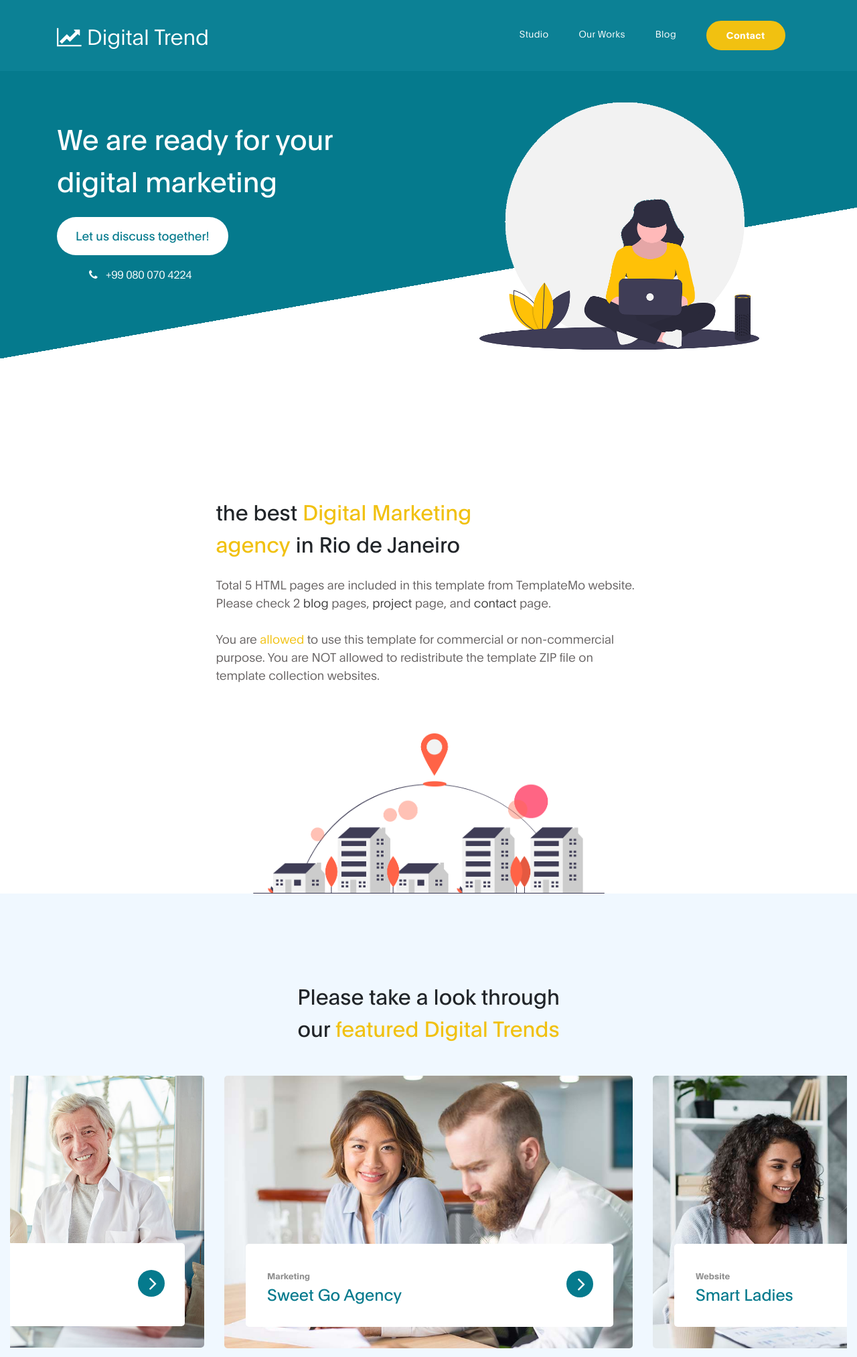
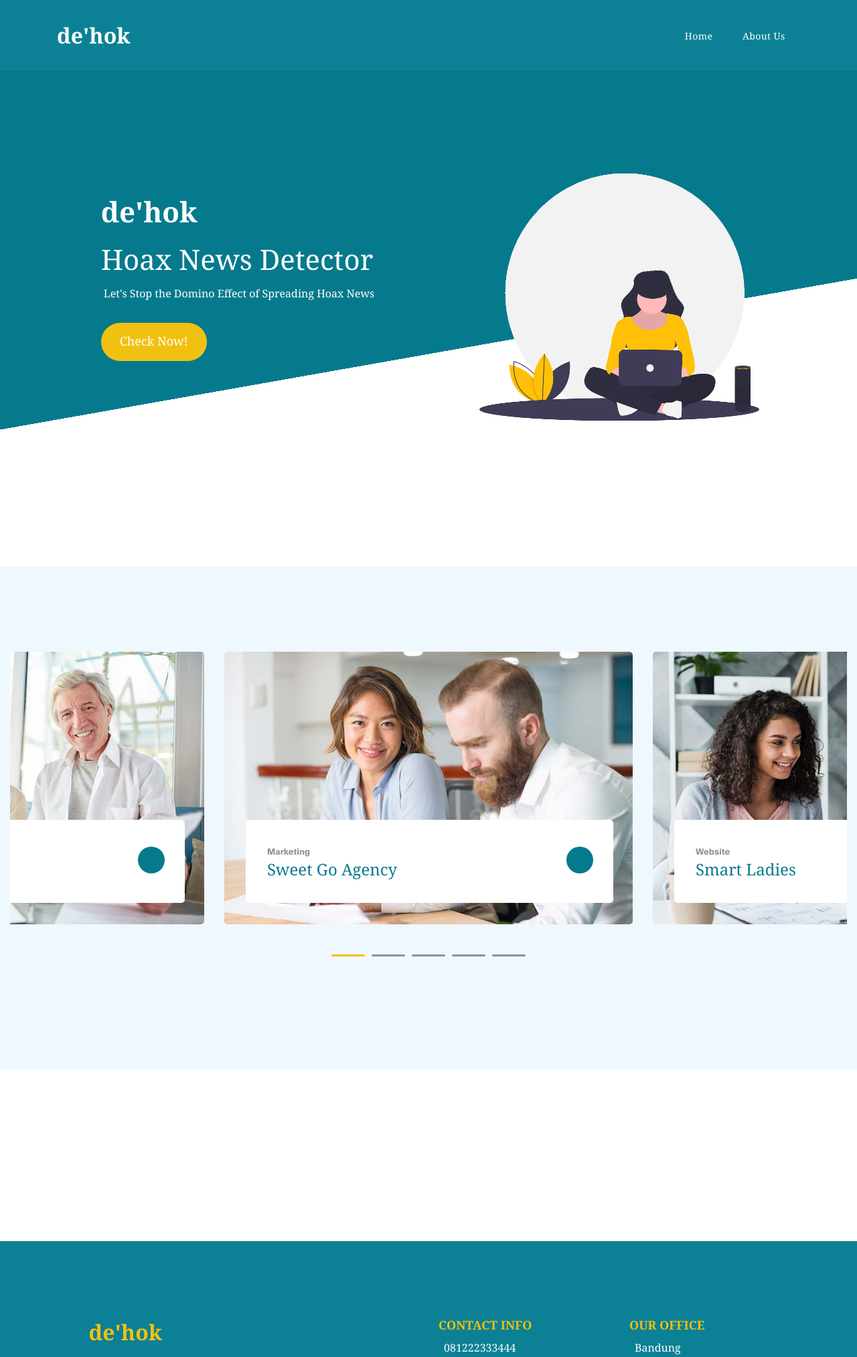
Before and after one commit to Proyek-2-Pengolahan-Data-Saintifik/de-hok, a Flask app: page / in a window 1280 px wide. Shown: the top 2026 px of the page at 67% size. Run offline with Flask 2, Linux system fonts and the light colour scheme; some libraries are stand-ins or nearby versions.

Commit message:
Modif Home Page

```diff
--- a/app.py
+++ b/app.py
@@ -1,4 +1,4 @@
-from flask import Flask, request, url_for, redirect, render_template
+from flask import Flask, render_template, request, url_for, redirect, render_template
 
 application = Flask(__name__)
 
@@ -6,29 +6,12 @@ application = Flask(__name__)
 def index():
     return render_template('index.html')
 
-@application.route('/blog', methods=['GET', 'POST'])
-def blog():
-    if request.method == 'POST' :
-        return redirect(url_for('index'))
-    return render_template('blog.html')
-
 @application.route('/contact', methods=['GET', 'POST'])
 def contact():
     if request.method == 'POST' :
         return redirect(url_for('index'))
+
     return render_template('contact.html')
-
-@application.route('/blog-detail', methods=['GET', 'POST'])
-def blog_detail():
-    if request.method == 'POST' :
-        return redirect(url_for('index'))
-    return render_template('blog-detail.html')
-
-@application.route('/project-detail', methods=['GET', 'POST'])
-def project_detail():
-    if request.method == 'POST' :
-        return redirect(url_for('index'))
-    return render_template('project-detail.html')
 
 if __name__ == '__main__':
     application.run(debug=True)
--- a/static/css/templatemo-digital-trend.css
+++ b/static/css/templatemo-digital-trend.css
@@ -43,9 +43,9 @@ https://templatemo.com/tm-538-digital-trend
     --link-color:           #404040;
     --p-color:              #666262;
 
-    --base-font-family:     'Plain-Light', sans-serif;
-    --title-font-family:    'Plain-Regular', sans-serif;
-    --font-bold-family:     'Plain-Bold', sans-serif;
+    --base-font-family:     Georgia;
+    --title-font-family:    Georgia;
+    --font-bold-family:     Georgia;
     --font-weight-bold:     bold;
 
     --h1-font-size:         42px;
@@ -100,11 +100,10 @@ https://templatemo.com/tm-538-digital-trend
 
   p {
     color: var(--p-color);
-    font-size: var(--p-font-size);
+    font-size: medium;
     line-height: 1.5em;
   }
 
-  b,
   strong {
     letter-spacing: 0;
     color: var(--secondary-color);
@@ -152,16 +151,16 @@ https://templatemo.com/tm-538-digital-trend
   }
 
   .custom-btn.btn-bg {
-    background: var(--white-color);
-    color: var(--primary-color);
+    background: var(--secondary-color);
+    color: var(--white-color);
     border-color: transparent;
 	transition: all .3s ease;
   }
 
   .custom-btn:hover,
   .custom-btn:focus {
-    background: var(--dark-color);
-    color: var(--white-color);
+    background: var(--white-color);
+    color: var(--primary-color);
     border-color: transparent;
   }
 
@@ -232,6 +231,7 @@ https://templatemo.com/tm-538-digital-trend
   .navbar-brand {
     color: var(--white-color);
     font-size: var(--h2-font-size);
+    font-family: Georgia;
   }
 
   .nav-link {
@@ -565,7 +565,7 @@ https://templatemo.com/tm-538-digital-trend
   -----------------------------------------*/
 
   .site-footer {
-    background: var(--dark-color);
+    background: var(--menu-bg);
     padding: 7em 0 6em 0;
   }
 
@@ -578,10 +578,11 @@ https://templatemo.com/tm-538-digital-trend
     color: var(--secondary-color);
   }
 
-  .footer-link li {
+  .footer-link li{
     display: inline-block;
     list-style: none;
-    margin: 0 10px;
+    margin-left: 10px;
+    margin-top: 30px;
   }
 
   .copyright-text,
@@ -591,7 +592,7 @@ https://templatemo.com/tm-538-digital-trend
   }
 
   .copyright-text {
-    margin-top: 5.3em;
+    margin-top: 125px;
   }
 
 
@@ -648,6 +649,7 @@ https://templatemo.com/tm-538-digital-trend
 
     .hero-text {
       bottom: 2em;
+      font-family: Georgia;
     }
 
     .navbar {
@@ -657,6 +659,7 @@ https://templatemo.com/tm-538-digital-trend
     .navbar-collapse {
       text-align: center;
       padding: 2.5em 0;
+      font-family: Georgia;
     }
 
     .nav-link {
@@ -665,6 +668,7 @@ https://templatemo.com/tm-538-digital-trend
 
     .navbar-expand-lg .navbar-nav .nav-link.contact {
       margin: 1em 0;
+      font-family: Georgia;
     }
 
     .copyright-text,
@@ -705,7 +709,7 @@ https://templatemo.com/tm-538-digital-trend
       margin: 2.5em 0 1em 0;
     }
 
-    .footer-link li {
-      margin-left: 0;
+    .footer-link.li.a:hover{
+      color: var(--secondary-color)
     }
   }
--- a/templates/index.html
+++ b/templates/index.html
@@ -2,7 +2,7 @@
 <html lang="en">
 <head>
 
-     <title>Digital Trend HTML Template</title>
+     <title>de'hok | Hoax News Detector</title>
 
      <meta charset="UTF-8">
      <meta http-equiv="X-UA-Compatible" content="IE=Edge">
@@ -12,7 +12,7 @@
      <meta name="viewport" content="width=device-width, initial-scale=1, maximum-scale=1">
 
      <link rel="stylesheet" href="{{ url_for('static', filename='css/bootstrap.min.css') }}">
-     <link rel="stylesheet" href="{{ url_for('static', filename='css/font-awesome.min.css') }}">
+     <link rel="stylesheet" href="{{ url_for('static', filename='css/fontawesome.min.css') }}">
      <link rel="stylesheet" href="{{ url_for('static', filename='css/aos.css') }}">
      <link rel="stylesheet" href="{{ url_for('static', filename='css/owl.carousel.min.css') }}">
      <link rel="stylesheet" href="{{ url_for('static', filename='css/owl.theme.default.min.css') }}">
@@ -24,11 +24,11 @@
 <body>
 
      <!-- MENU BAR -->
-    <nav class="navbar navbar-expand-lg position-absolute">
+    <nav class="navbar navbar-expand-lg">
         <div class="container">
-          <a class="navbar-brand" href="{{ url_for('index') }}">
+            <a class="navbar-brand" href="{{ url_for('index') }}">
               <i class="fa fa-line-chart"></i>
-              Digital Trend
+              <b>de'hok</b>
             </a>
 
             <button class="navbar-toggler" type="button" data-toggle="collapse" data-target="#navbarNav" aria-controls="navbarNav" aria-expanded="false"
@@ -39,16 +39,10 @@
             <div class="collapse navbar-collapse" id="navbarNav">
                 <ul class="navbar-nav ml-auto">
                     <li class="nav-item">
-                        <a href="{{ url_for('index') }}" class="nav-link">Studio</a>
+                        <a href="{{ url_for('index') }}" class="nav-link smoothScroll">Home</a>
                     </li>
                     <li class="nav-item">
-                        <a href="{{ url_for('index') }}" class="nav-link">Our Works</a>
-                    </li>
-                    <li class="nav-item">
-                        <a href="{{ url_for('blog') }}" class="nav-link">Blog</a>
-                    </li>
-                    <li class="nav-item">
-                        <a href="{{ url_for('contact') }}" class="nav-link active contact">Contact</a>
+                         <a href="{{ url_for('contact') }}" class="nav-link">About Us</a>
                     </li>
                 </ul>
             </div>
@@ -63,12 +57,10 @@
 
                         <div class="col-lg-6 col-md-10 col-12 d-flex flex-column justify-content-center align-items-center">
                               <div class="hero-text">
-
-                                   <h1 class="text-white" data-aos="fade-up">We are ready for your digital marketing</h1>
-
-                                   <a href="contact.html" class="custom-btn btn-bg btn mt-3" data-aos="fade-up" data-aos-delay="100">Let us discuss together!</a>
-
-                                   <strong class="d-block py-3 pl-5 text-white" data-aos="fade-up" data-aos-delay="200"><i class="fa fa-phone mr-2"></i> +99 080 070 4224</strong>
+                                   <h1 class="text-white" data-aos="fade-up"><b>de'hok</b></h1>
+                                   <h1 class="text-white" data-aos="fade-up">Hoax News Detector</h1>
+                                   <p class="text-white" data-aos="fade-up" data-aos-delay="200"><i class="fa fa-phone mr-1"></i>Let's Stop the Domino Effect of Spreading Hoax News</p>
+                                   <a href="#checkNews" class="custom-btn btn-bg btn mt-3" data-aos="fade-up" data-aos-delay="100">Check Now!</a>
                               </div>
                         </div>
 
@@ -84,24 +76,18 @@
 
 
      <!-- ABOUT -->
-     <section class="about section-padding pb-0" id="about">
+     <section class="about section-padding pb-0" id="checkNews">
           <div class="container">
                <div class="row">
 
                     <div class="col-lg-7 mx-auto col-md-10 col-12">
-                         <div class="about-info">
-
-                              <h2 class="mb-4" data-aos="fade-up">the best <strong>Digital Marketing agency</strong> in Rio de Janeiro</h2>
-
-                              <p class="mb-0" data-aos="fade-up">Total 5 HTML pages are included in this template from TemplateMo website. Please check 2 <a href="blog.html">blog</a> pages, <a href="project-detail.html">project</a> page, and <a href="contact.html">contact</a> page.
-                              <br><br>You are <strong>allowed</strong> to use this template for commercial or non-commercial purpose. You are NOT allowed to redistribute the template ZIP file on template collection websites.</p>
+                         <div class="news-input">
                          </div>
 
-                         <div class="about-image" data-aos="fade-up" data-aos-delay="200">
-                          <img src="{{ url_for('static', filename='images/office.png') }}" class="img-fluid" alt="office">
+                         <div class="button" data-aos="fade-up" data-aos-delay="200" id="button">
                         </div>
+
                     </div>
-
                </div>
           </div>
      </section>
@@ -113,11 +99,6 @@
                <div class="row">
 
                     <div class="col-lg-12 col-12">
-
-                        <h2 class="mb-5 text-center" data-aos="fade-up">
-                            Please take a look through our
-                            <strong>featured Digital Trends</strong>
-                        </h2>
 
                          <div class="owl-carousel owl-theme" id="project-slide">
                               <div class="item project-wrapper" data-aos="fade-up" data-aos-delay="100">
@@ -210,24 +191,10 @@
 
                     <div class="col-lg-6 col-md-5 col-12">
                         <div class="contact-image" data-aos="fade-up">
-                          <img src="{{ url_for('static', filename='images/female-avatar.png') }}" class="img-fluid" alt="website">
                         </div>
                     </div>
 
                     <div class="col-lg-6 col-md-7 col-12">
-                      <h4 class="my-5 pt-3" data-aos="fade-up" data-aos-delay="100">Client Testimonials</h4>
-
-                      <div class="quote" data-aos="fade-up" data-aos-delay="200"></div>
-
-                      <h2 class="mb-4" data-aos="fade-up" data-aos-delay="300">Lorem ipsum Sed eiusmod esse aliqua sed incididunt aliqua incididunt mollit id et sit proident dolor nulla sed commodo.</h2>
-
-                      <p data-aos="fade-up" data-aos-delay="400">
-                        <strong>Mary Zoe</strong>
-
-                        <span class="mx-1">/</span>
-
-                        <small>Digital Agency (CEO)</small>
-                      </p>
                     </div>
 
                </div>
@@ -240,46 +207,47 @@
         <div class="row">
 
           <div class="col-lg-5 mx-lg-auto col-md-8 col-10">
-            <h1 class="text-white" data-aos="fade-up" data-aos-delay="100">We make creative <strong>brands</strong> only.</h1>
+            <h2 class=data-aos="fade-up" data-aos-delay="100"><strong><b>de'hok</b></strong></h2>
+            <h2 class="text-white" data-aos="fade-up" data-aos-delay="100">Hoax News Detector</h2>
+            <a class="text-white" data-aos="fade-up" data-aos-delay="100"><i class="fa fa-phone mr-1"></i>Let's Stop the Domino Effect of Spreading Hoax News</a>
           </div>
 
           <div class="col-lg-3 col-md-6 col-12" data-aos="fade-up" data-aos-delay="200">
-            <h4 class="my-4">Contact Info</h4>
+          <h4><strong>Contact  Info</strong></h4>
 
-            <p class="mb-1">
-              <i class="fa fa-phone mr-2 footer-icon"></i>
-              +99 080 070 4224
+            <p class="text-white" class="mb-1">
+              <a class="fa fa-phone mr-2 footer-icon"></a>
+              081222333444
             </p>
 
             <p>
-              <a href="#">
+              <a class="text-white" href="#">
                 <i class="fa fa-envelope mr-2 footer-icon"></i>
-                hello@company.com
+                de'hok@company.com
               </a>
             </p>
           </div>
 
           <div class="col-lg-3 col-md-6 col-12" data-aos="fade-up" data-aos-delay="300">
-            <h4 class="my-4">Our Studio</h4>
+          <h4 class="text-white"><strong>Our Office</strong></h4>
 
-            <p class="mb-1">
+            <p class="text-white" class="mb-1">
               <i class="fa fa-home mr-2 footer-icon"></i>
-              Av. Lúcio Costa - Barra da Tijuca, Rio de Janeiro - RJ, Brazil
+              Bandung
             </p>
           </div>
 
           <div class="col-lg-4 mx-lg-auto text-center col-md-8 col-12" data-aos="fade-up" data-aos-delay="400">
-            <p class="copyright-text">Copyright &copy; 2020 Your Company
+          <a class="text-white"><p class="copyright-text">Copyright &copy; 2021 de'hok</a>
             <br>
-            <a rel="nofollow noopener" href="https://templatemo.com">Design: TemplateMo</a></p>
+            <!-- <a class="text-white" rel="nofollow noopener" href="https://templatemo.com">Design: TemplateMo</a></p> -->
           </div>
 
           <div class="col-lg-4 mx-lg-auto col-md-6 col-12" data-aos="fade-up" data-aos-delay="500">
 
             <ul class="footer-link">
-              <li><a href="#">Stories</a></li>
-              <li><a href="#">Work with us</a></li>
-              <li><a href="#">Privacy</a></li>
+              <li><a class="text-white" href="{{ url_for('index') }}">Home</a></li>
+              <li><a class="text-white" href="{{ url_for('contact') }}">About Us</a></li>
             </ul>
           </div>
 
```
Also changed, not shown: templates/contact.html (+3 -9 lines).
